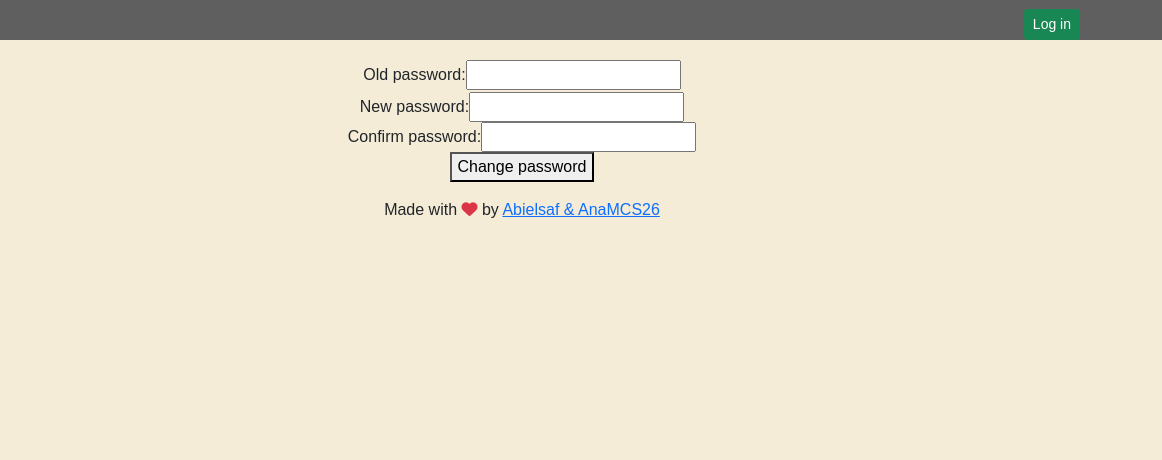
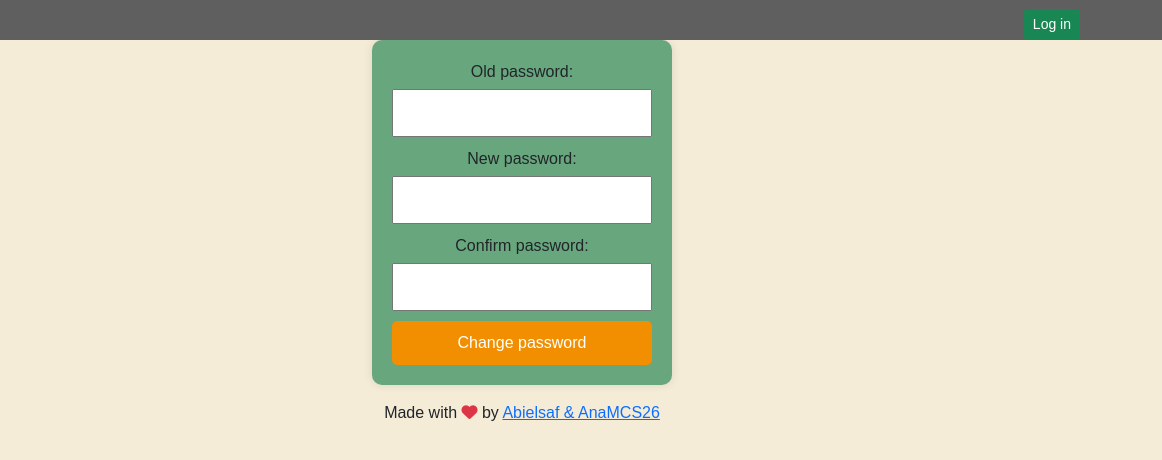
Before and after one commit to 4GeeksAcademy/spain-fs-pt-53-AB-AC-JO, a React app: page /changepassword in a window 1280 px wide. Shown: the full height of the page, 118-1280 px from the left. Built offline with nearby package versions, Linux system fonts and the light colour scheme; no server answers.

Commit message:
retocado changepassword

```diff
--- a/src/front/styles/changepassword.css
+++ b/src/front/styles/changepassword.css
@@ -1,5 +1,47 @@
 .form-group {
     text-align: center;
-    margin-top: 20px;
+    margin-top: 30px;
+    padding-top: 20px;
+    background-color: #68a67d; /* Fondo naranja */
+    padding: 20px;
+    border-radius: 10px; /* Bordes redondeados */
+    box-shadow: 0 0 10px rgba(0, 0, 0, 0.1);
+    width: 300px; /* Ancho del formulario */
+    margin: 0 auto; /* Centrar el formulario horizontalmente */
+
 
 }
+
+
+  .form-group label {
+    display: block;
+    margin-bottom: 5px;
+    text-align: center;
+  }
+
+  .form-group input {
+    width: 100%;
+    padding: 10px;
+    margin-bottom: 10px;
+  }
+
+  .form-group p {
+    text-align: center;
+    margin-bottom: 10px;
+    color: red; /* Color del mensaje de error' */
+  }
+
+  .form-group button {
+    width: 100%;
+    padding: 10px;
+    border: none;
+    border-radius: 5px; /* Bordes redondeados para el botón */
+    background-color: #F18F01; /* Color de fondo verde */
+    color: white; /* Color del texto del botón */
+    cursor: pointer;
+    transition: background-color 0.3s ease;
+  }
+
+  .form-group button:hover {
+    background-color: #f3b04c ; /* Cambia el color al pasar el ratón */
+  }
--- a/src/front/styles/viewbook.css
+++ b/src/front/styles/viewbook.css
@@ -59,11 +59,11 @@
 
 
   @media (max-width: 768px) {
-    .card-body {
+    .card-body2 {
       flex-direction: column;
     }
 
-    .left-content, .right-content {
+    .left-content2, .right-content2 {
       flex: none;
       width: 100%;
     }
```
